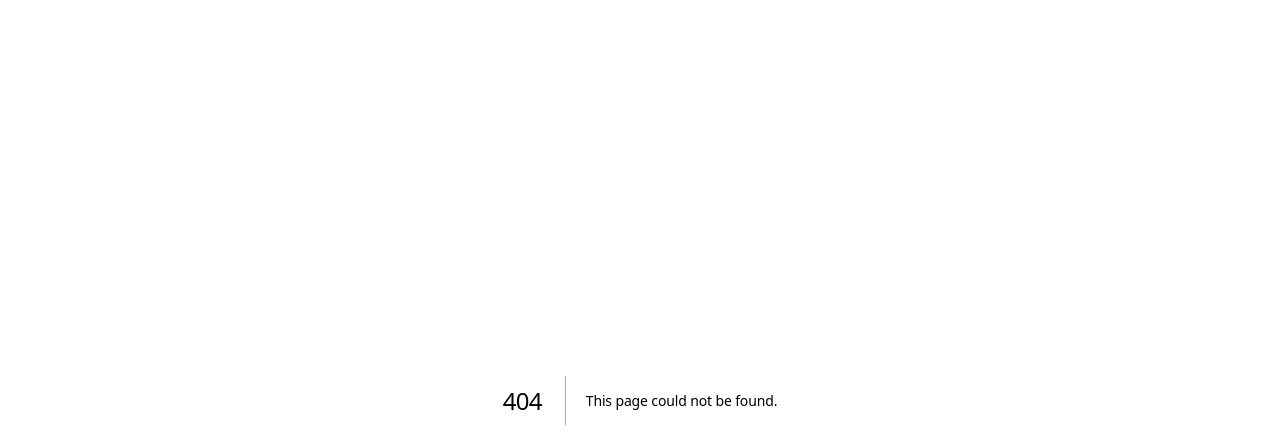
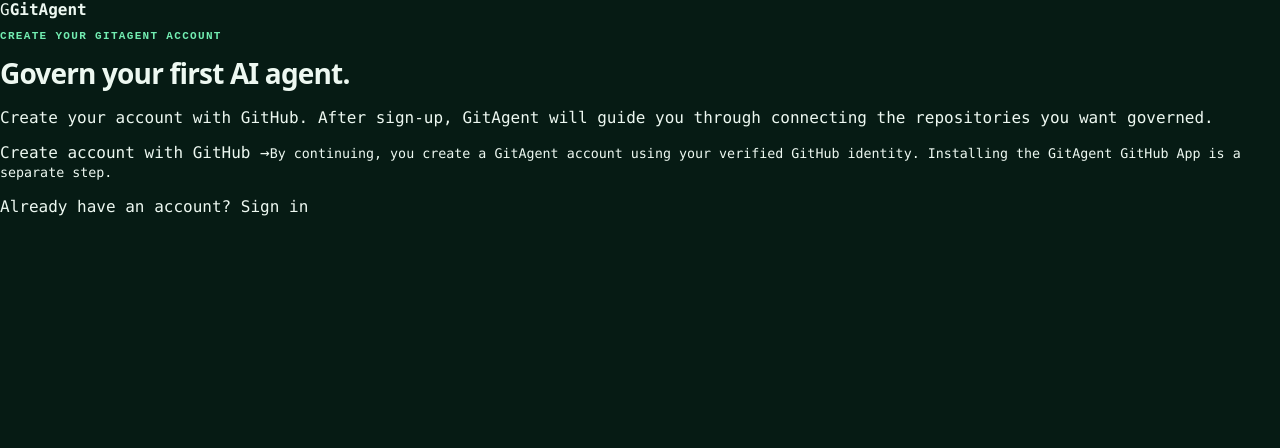
Before and after one commit to mbarsenas/GitAgent, a Next.js app: page /signup in a window 1280 px wide. Before the commit this address had no page. Shown: the top 448 px of the page. Built offline with nearby package versions, Linux system fonts and the light colour scheme.

Commit message:
Add GitHub customer authentication flow

```diff
--- /dev/null
+++ b/src/app/signup/page.tsx
@@ -0,0 +1,15 @@
+export default function SignUpPage() {
+  return (
+    <main className="auth-page">
+      <a className="auth-brand" href="/"><span>G</span><strong>GitAgent</strong></a>
+      <section className="auth-card">
+        <p className="marketing-kicker">CREATE YOUR GITAGENT ACCOUNT</p>
+        <h1>Govern your first AI agent.</h1>
+        <p>Create your account with GitHub. After sign-up, GitAgent will guide you through connecting the repositories you want governed.</p>
+        <a className="auth-github" href="/api/auth/github">Create account with GitHub <span>→</span></a>
+        <small>By continuing, you create a GitAgent account using your verified GitHub identity. Installing the GitAgent GitHub App is a separate step.</small>
+        <p className="auth-switch">Already have an account? <a href="/signin">Sign in</a></p>
+      </section>
+    </main>
+  );
+}
```
